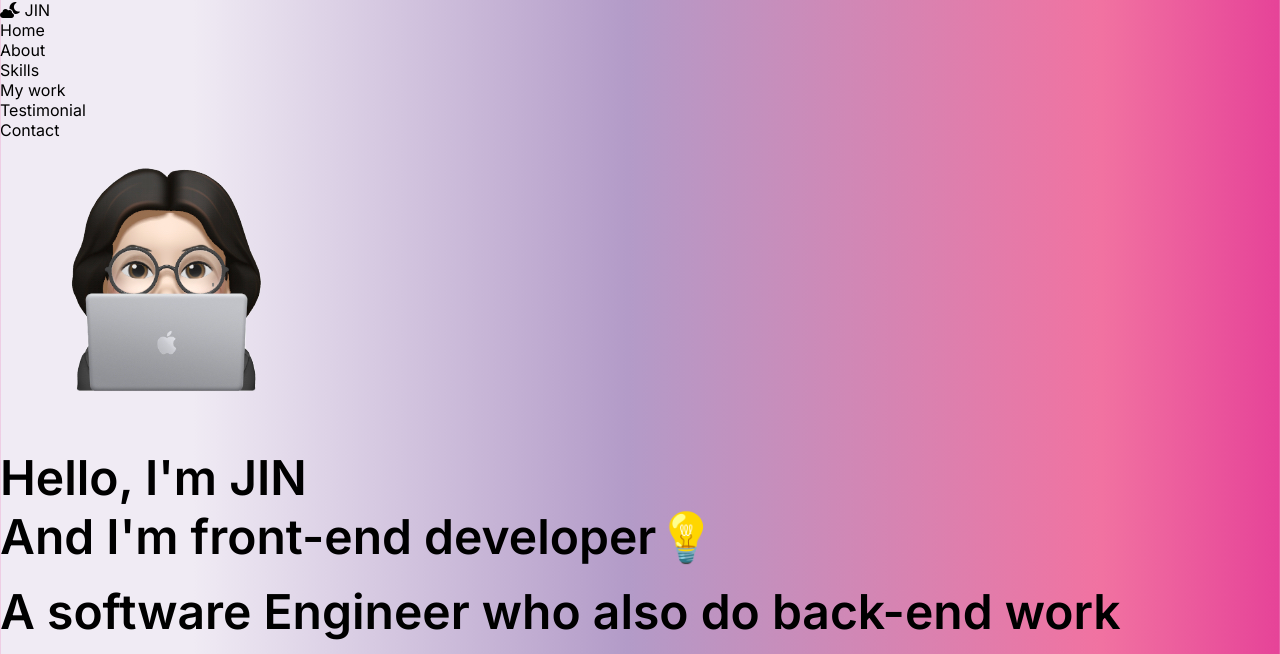
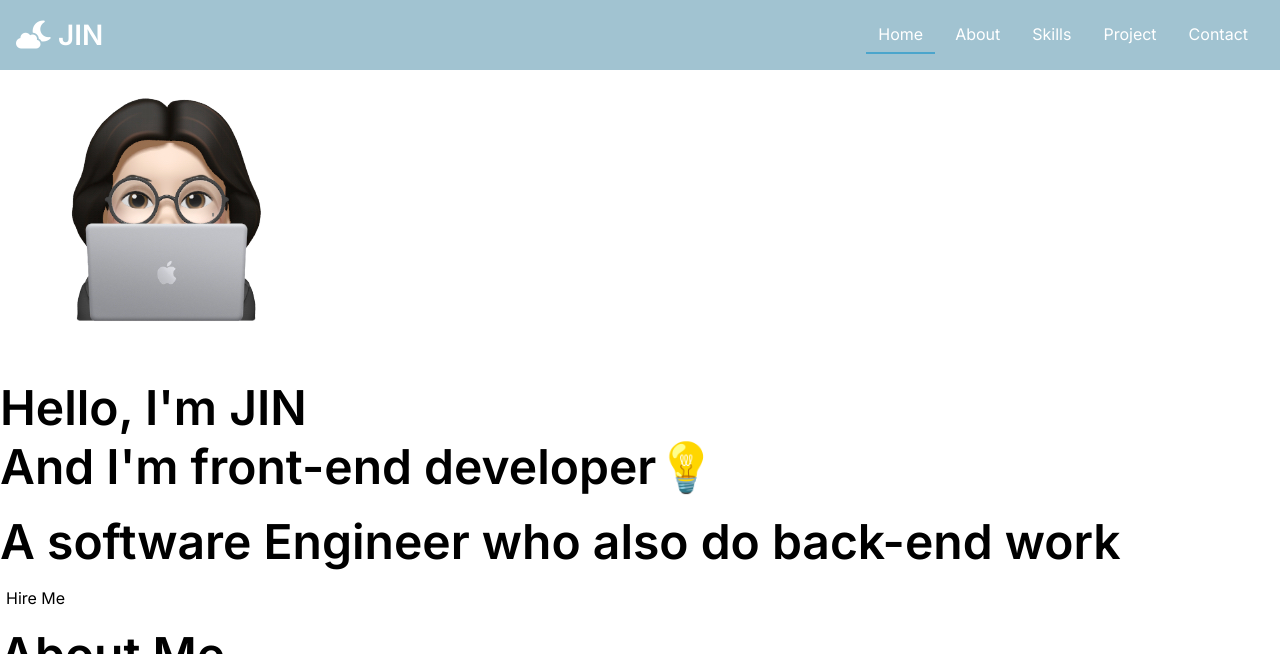
Before and after one commit to Jinnie-kim/Portfolico-website, a plain HTML site: page index.html in a window 1280 px wide. Shown: the top 654 px of the page. Drawn offline with Linux system fonts and the light colour scheme.

Commit message:
CSS: Navbar

```diff
--- a/index.html
+++ b/index.html
@@ -23,11 +23,10 @@
             <a href="#">JIN</a>
         </div>
         <ul class="navbar__menu">
-            <li class="navbar__menu__item">Home</li>
+            <li class="navbar__menu__item active">Home</li>
             <li class="navbar__menu__item">About</li>
             <li class="navbar__menu__item">Skills</li>
-            <li class="navbar__menu__item">My work</li>
-            <li class="navbar__menu__item">Testimonial</li>
+            <li class="navbar__menu__item">Project</li>
             <li class="navbar__menu__item">Contact</li>
         </ul>
     </nav>
--- a/style.css
+++ b/style.css
@@ -5,6 +5,7 @@
   --color-light-pink: #f172a1;
   --color-pick: #e64398;
   --color-skyblue: #a1c3d1;
+  --color-blue: #4ba5cc;
   --color-white: #ffffff;
   --color-black: #000000;
 
@@ -32,14 +33,15 @@
 
 body {
   font-family: "Inter", sans-serif;
-  background: rgb(240, 235, 244);
+  /* background: rgb(240, 235, 244);
   background: linear-gradient(
     90deg,
     rgba(240, 235, 244, 1) 15%,
     rgba(179, 155, 200, 1) 49%,
     rgba(241, 114, 161, 1) 86%,
     rgba(230, 67, 152, 1) 100%
-  );
+  ); */
+  cursor: default;
 }
 
 /* Reset CSS */
@@ -109,3 +111,38 @@ p {
   font-weight: var(--font-regular);
   color: var(--color-black);
 }
+
+/* Navbar */
+
+#navbar {
+  display: flex;
+  padding: 16px;
+  justify-content: space-between;
+  align-items: center;
+  background-color: var(--color-skyblue);
+  color: var(--color-white);
+}
+
+.navbar__logo {
+  font-size: var(--font-medium);
+  font-weight: var(--weight-semi-bold);
+}
+
+.navbar__menu {
+  display: flex;
+}
+
+.navbar__menu__item {
+  padding: 8px 12px;
+  margin: 0 4px;
+  border-bottom: 2px solid transparent;
+  cursor: pointer;
+}
+
+.navbar__menu__item.active {
+  border-bottom: 2px solid var(--color-blue);
+}
+
+.navbar__menu__item:hover {
+  border-bottom: 2px solid var(--color-blue);
+}
```
